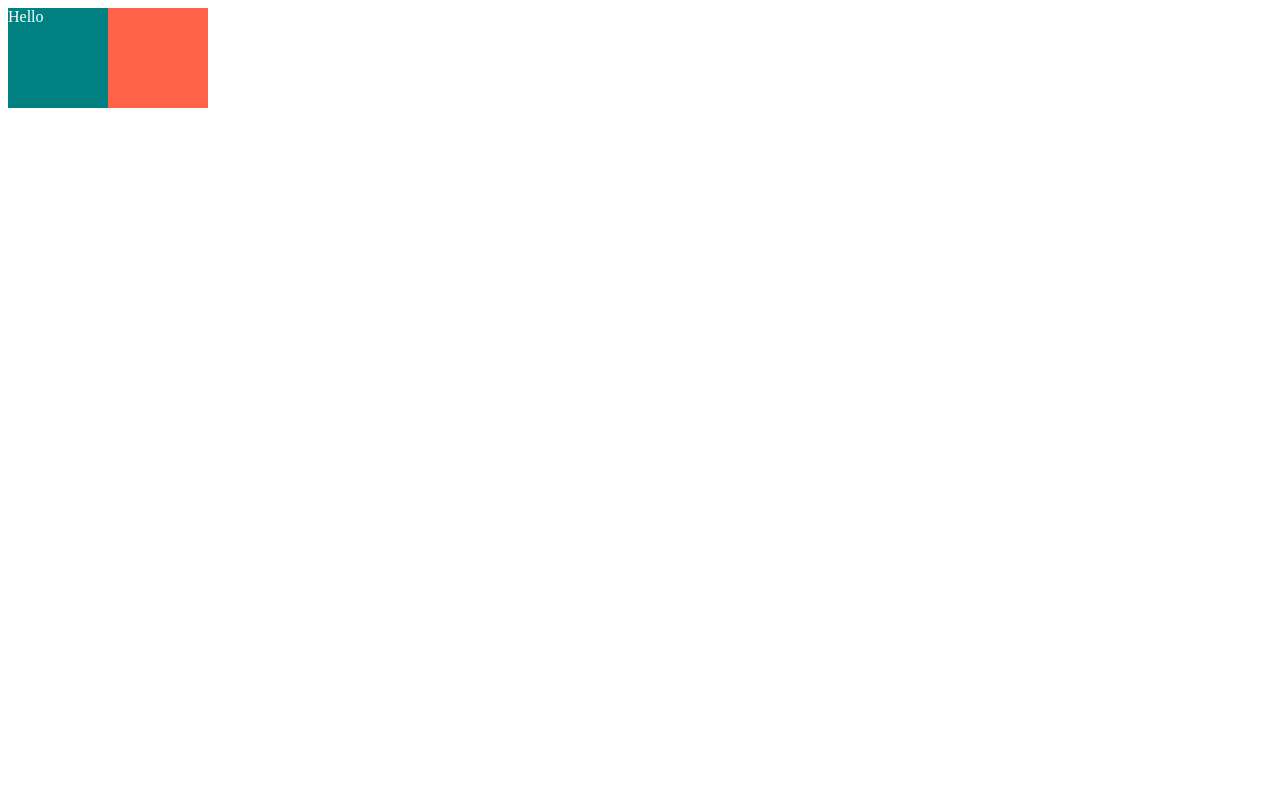
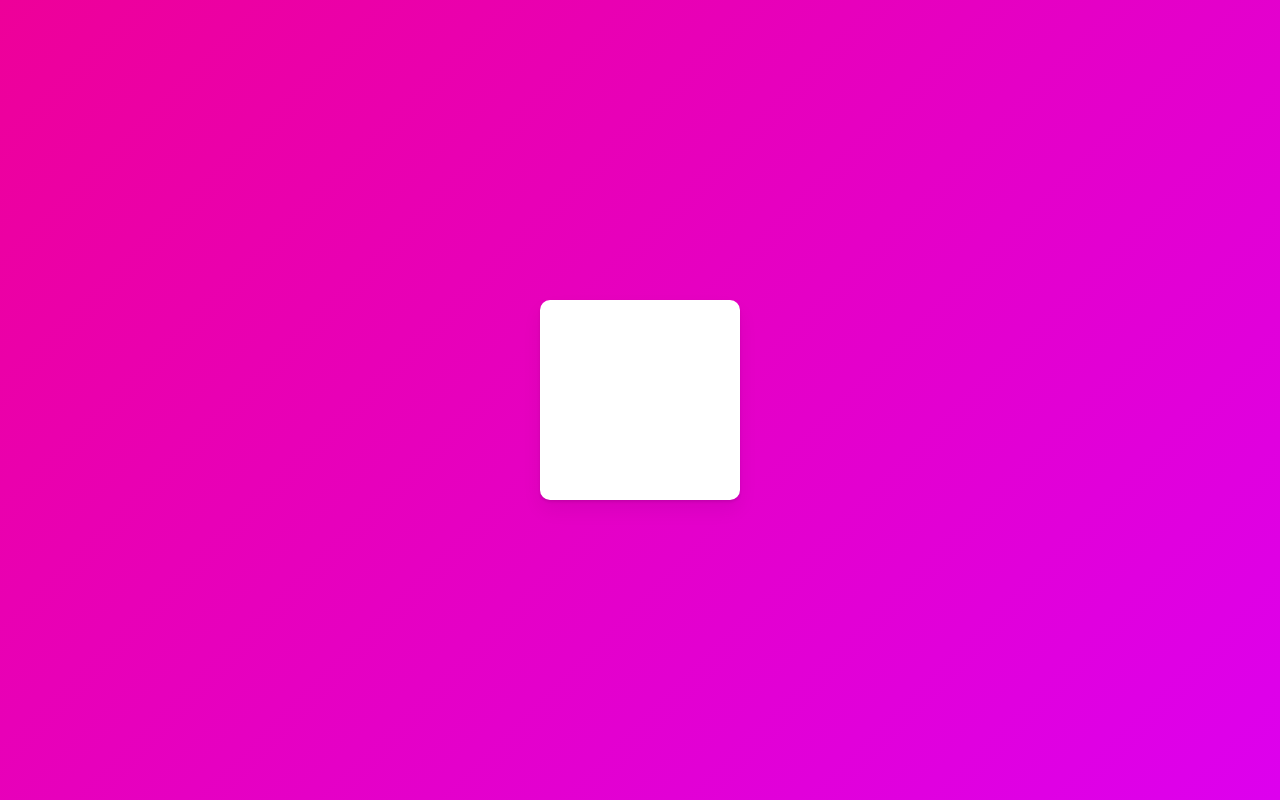
Before and after one commit to watching-dev/React_10_Nomadcoders, a React (Create React App) app in the folder React-Master/react-master/: page / in a window 1280 px wide. Built offline with nearby package versions, Linux system fonts and the light colour scheme.

Commit message:
새로운 프로젝트를 위해 코드 정리 및 설치(recoil 기반)

```diff
--- a/React-Master/react-master/src/App.js
+++ b/React-Master/react-master/src/App.js
@@ -1,30 +1,26 @@
 import styled from "styled-components";
 
-const Father = styled.div`
+const Wrapper = styled.div`
+  height: 100vh;
+  width: 100vw;
   display: flex;
+  justify-content: center;
+  align-items: center;
 `;
-const BoxOne = styled.div`
-  background-color: teal;
-  width: 100px;
-  height: 100px;
-`;
-const BoxTwo = styled.div`
-  background-color: tomato;
-  width: 100px;
-  height: 100px;
-`;
-const Text = styled.span`
-  color: white;
+
+const Box = styled.div`
+  width: 200px;
+  height: 200px;
+  background-color: white;
+  border-radius: 10px;
+  box-shadow: 0 2px 3px rgba(0, 0, 0, 0.1), 0 10px 20px rgba(0, 0, 0, 0.06);
 `;
 
 function App() {
   return (
-    <Father>
-      <BoxOne>
-        <Text>Hello</Text>
-      </BoxOne>
-      <BoxTwo />
-    </Father>
+    <Wrapper>
+      <Box />
+    </Wrapper>
   );
 }
 
--- a/React-Master/react-master/src/index.js
+++ b/React-Master/react-master/src/index.js
@@ -1,10 +1,83 @@
 import React from "react";
 import ReactDOM from "react-dom/client";
 import App from "./App";
+import { createGlobalStyle, ThemeProvider } from "styled-components";
+import { darkTheme } from "./theme";
+import { RecoilRoot } from "recoil";
+
+const GlobalStyle = createGlobalStyle`
+@import url('https://fonts.googleapis.com/css2?family=Source+Sans+Pro:wght@300;400&display=swap');
+html, body, div, span, applet, object, iframe,
+h1, h2, h3, h4, h5, h6, p, blockquote, pre,
+a, abbr, acronym, address, big, cite, code,
+del, dfn, em, img, ins, kbd, q, s, samp,
+small, strike, strong, sub, sup, tt, var,
+b, u, i, center,
+dl, dt, dd, menu, ol, ul, li,
+fieldset, form, label, legend,
+table, caption, tbody, tfoot, thead, tr, th, td,
+article, aside, canvas, details, embed,
+figure, figcaption, footer, header, hgroup,
+main, menu, nav, output, ruby, section, summary,
+time, mark, audio, video {
+  margin: 0;
+  padding: 0;
+  border: 0;
+  font-size: 100%;
+  font: inherit;
+  vertical-align: baseline;
+}
+/* HTML5 display-role reset for older browsers */
+article, aside, details, figcaption, figure,
+footer, header, hgroup, main, menu, nav, section {
+  display: block;
+}
+/* HTML5 hidden-attribute fix for newer browsers */
+*[hidden] {
+    display: none;
+}
+body {
+  line-height: 1;
+}
+menu, ol, ul {
+  list-style: none;
+}
+blockquote, q {
+  quotes: none;
+}
+blockquote:before, blockquote:after,
+q:before, q:after {
+  content: '';
+  content: none;
+}
+table {
+  border-collapse: collapse;
+  border-spacing: 0;
+}
+* {
+  box-sizing: border-box;
+}
+body {
+  font-weight: 300;
+  font-family: 'Source Sans Pro', sans-serif;
+  color:black;
+  line-height: 1.2;
+  background:linear-gradient(135deg,#e09,#d0e);
+}
+a {
+  text-decoration:none;
+  color:inherit;
+}
+`;
 
 const root = ReactDOM.createRoot(document.getElementById("root"));
 root.render(
   <React.StrictMode>
-    <App />
+    <RecoilRoot>
+      <ThemeProvider theme={darkTheme}>
+        <GlobalStyle />
+        <App />
+      </ThemeProvider>
+    </RecoilRoot>
   </React.StrictMode>
 );
--- /dev/null
+++ b/React-Master/react-master/src/react-app-env.d.ts
@@ -0,0 +1 @@
+/// <reference types="react-scripts" />
--- /dev/null
+++ b/React-Master/react-master/src/styled.d.ts
@@ -0,0 +1,5 @@
+import "styled-components";
+
+declare module "styled-components" {
+  export interface DefaultTheme {}
+}
--- /dev/null
+++ b/React-Master/react-master/src/theme.ts
@@ -0,0 +1,3 @@
+import { DefaultTheme } from "styled-components";
+
+export const darkTheme: DefaultTheme = {};
```
Also changed, not shown: React-Master/react-master/package.json (+15 -1 lines), React-Master/react-master/src/atoms.tsx (added, +19 -0 lines), 1 other file (tests, documents, lock files or other folders).
